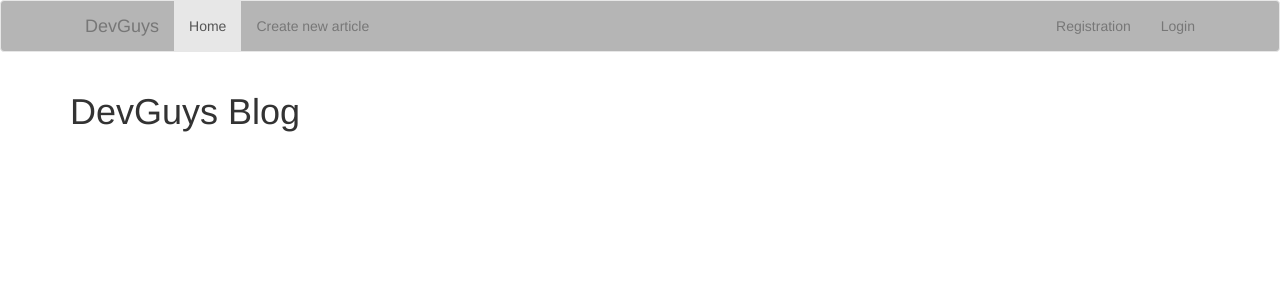
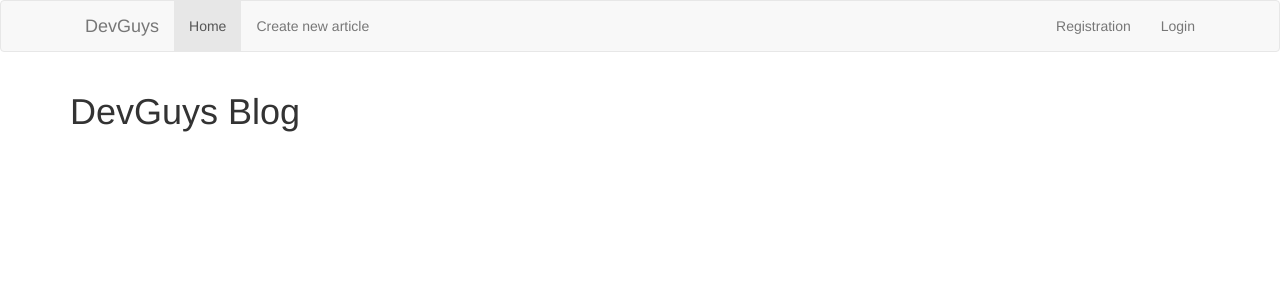
Before and after one commit to DevGuysPy/DjangoBlog, a Django app: page / in a window 1280 px wide. Shown: the top 300 px of the page. Run offline with Django 3.2, Linux system fonts and the light colour scheme; data that the repository does not hold is empty; some libraries are stand-ins or nearby versions.

Commit message:
style fixed

```diff
--- a/static/css/style.css
+++ b/static/css/style.css
@@ -13,7 +13,3 @@
 .margin-for-likes {
 	float: right;
 }
-.navbar {
-	background-color: #B5B5B5;
-	color: #000000;
-}
```
